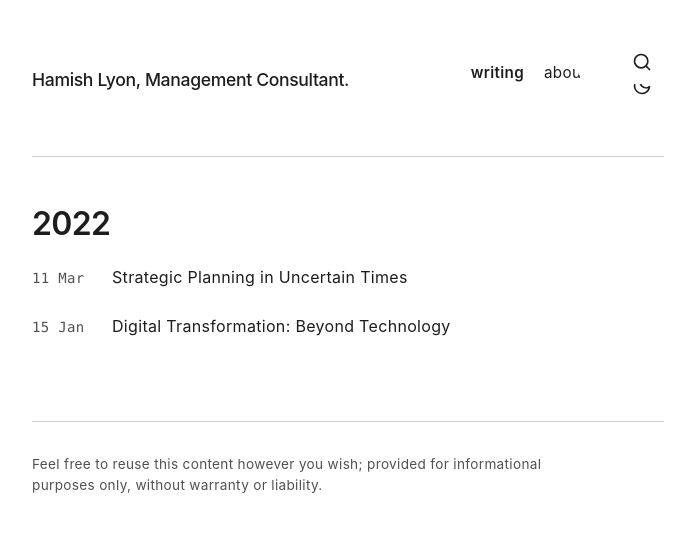
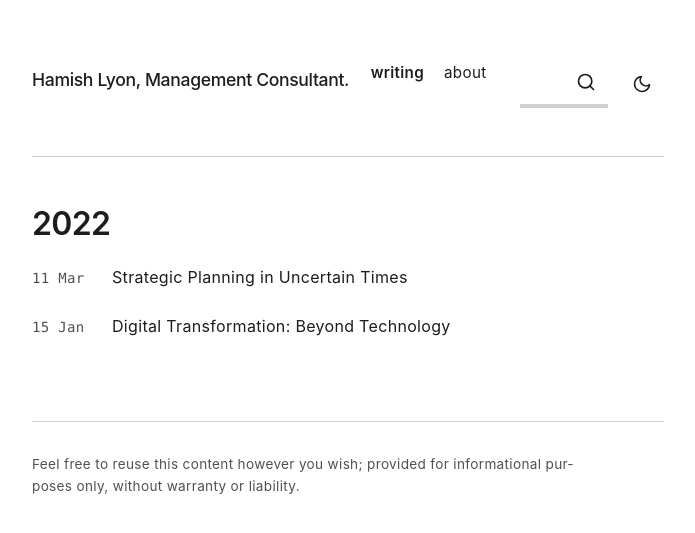
Before and after one commit to HamishFrostLyon/hamishfrostlyon.github.io, a Jekyll site: the page built from writing.html, in a window 1280 px wide. Shown: the top 533 px of the page, without its empty margins (292-987 px from the left). Built offline with Jekyll 4.4.1, drawn with Linux system fonts in a browser that asks for light colours.

Commit message:
Fix header layout and navigation styling issues
- Add header-actions flexbox container to prevent search/toggle icon stacking
- Remove absolute positioning from search wrapper for proper layout flow
- Override base link styles in navigation to prevent blue coloring
- Improve footer text responsive wrapping with word-break and hyphens

🤖 Generated with [Claude Code](https://claude.ai/code)

Co-Authored-By: Claude <noreply@anthropic.com>

```diff
--- a/_sass/_components.scss
+++ b/_sass/_components.scss
@@ -4,17 +4,13 @@
 }
 
 .search-wrapper {
-    position: absolute;
-    right: 0;
-    top: 50%;
-    transform: translateY(-50%);
     display: flex;
     align-items: center;
     background: var(--bg-color);
     border-radius: 20px;
     padding-right: 0;
     transition: all 0.3s ease;
-    z-index: 10;
+    position: relative;
 
     &.active {
         box-shadow: 0 2px 8px rgba(0,0,0,0.15);
--- a/_sass/_layout.scss
+++ b/_sass/_layout.scss
@@ -58,14 +58,19 @@ nav {
     gap: $spacing-unit;
 
     a {
-        color: var(--text-color);
-        text-decoration: none;
+        color: var(--text-color) !important;
+        text-decoration: none !important;
         font-size: 0.95rem;
         transition: opacity 0.2s ease;
 
         &:hover {
             opacity: 0.7;
-            text-decoration: none;
+            text-decoration: none !important;
+            color: var(--text-color) !important;
+        }
+
+        &:visited {
+            color: var(--text-color) !important;
         }
 
         &.active {
@@ -74,12 +79,31 @@ nav {
     }
 }
 
+.header-actions {
+    display: flex;
+    align-items: center;
+    gap: 0.75rem;
+    position: relative;
+}
+
 footer {
     margin-top: 5rem;
     padding-top: 2rem;
     border-top: 1px solid var(--border-color);
     font-size: 0.85rem;
     color: var(--text-secondary);
+
+    p {
+        margin-bottom: 0;
+        hyphens: auto;
+        word-break: break-word;
+        line-height: 1.6;
+
+        @media (max-width: $mobile) {
+            font-size: 0.8rem;
+            line-height: 1.5;
+        }
+    }
 }
 
 // User preference scaling
```
